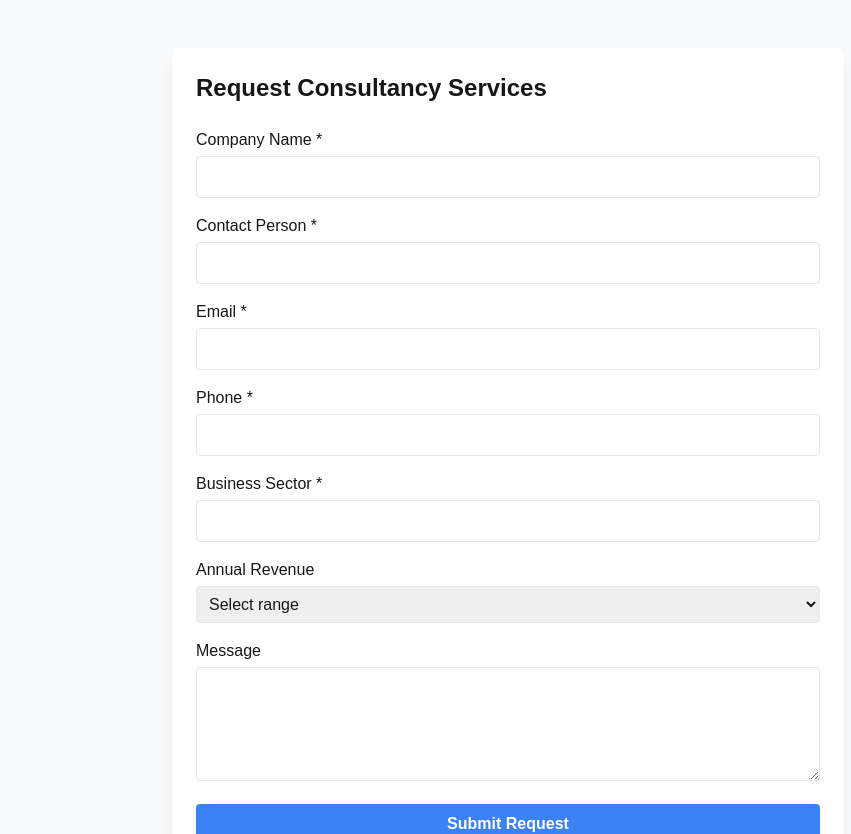
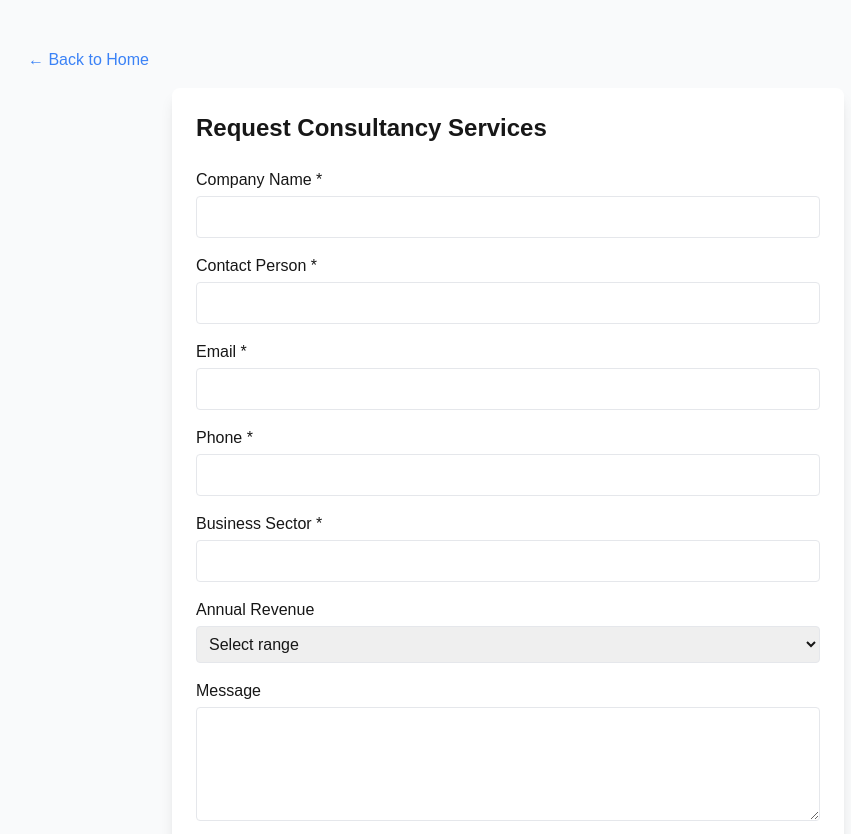
Before and after one commit to kennie-larkson/rafwarz-consultants, a Next.js app: page /subscribe in a window 1280 px wide. Shown: the top 834 px of the page, without its empty margins (132-983 px from the left). Built offline with nearby package versions, Linux system fonts and the light colour scheme.

Commit message:
added home link to subscription form

```diff
--- a/app/subscribe/page.tsx
+++ b/app/subscribe/page.tsx
@@ -1,9 +1,16 @@
+import Link from "next/link";
 import { SubscriptionForm } from "../components/forms/subscription-form";
 
 export default function SubscribePage() {
   return (
     <div className="min-h-screen py-12 bg-gray-50 dark:bg-gray-900">
       <div className="container mx-auto px-4">
+        <Link
+          href="/"
+          className="text-blue-500 hover:underline mb-4 inline-block w-full pl-36"
+        >
+          &larr; Back to Home
+        </Link>
         <SubscriptionForm />
       </div>
     </div>
```
